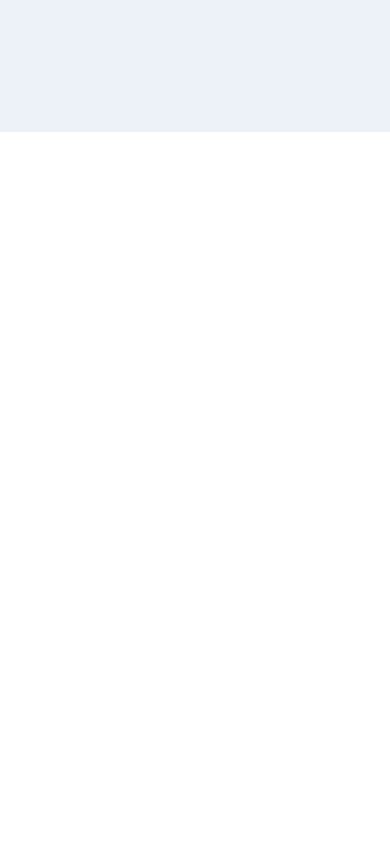
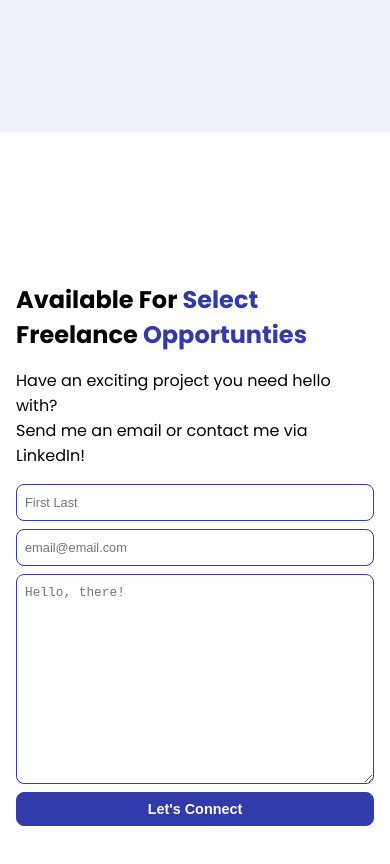
Before and after one commit to klam2k20/Portfolio, a React (Create React App) app in the folder frontend/: page / in a window 390 px wide. Shown: the part 2400-3264 px from the top of the page. Before the commit the page ends 2532 px from the top, so only its background shows below. Built offline with nearby package versions, Linux system fonts and the light colour scheme; no server answers.

Commit message:
Add contract form

```diff
--- a/frontend/src/App.js
+++ b/frontend/src/App.js
@@ -1,6 +1,6 @@
 import React from "react";
 
-import { Hero, About, Work } from "./containers/index";
+import { Hero, About, Work, Contact } from "./containers/index";
 import Navbar from "./components/Navbar/Navbar";
 import "./App.scss";
 
@@ -11,6 +11,7 @@ function App() {
       <Hero />
       <About />
       <Work />
+      <Contact />
     </div>
   );
 }
--- a/frontend/src/components/NavSidebar/NavSidebar.jsx
+++ b/frontend/src/components/NavSidebar/NavSidebar.jsx
@@ -2,7 +2,7 @@ import React from "react";
 import "./NavSidebar.scss";
 
 function NavSidebar({ activeId }) {
-  const links = ["home", "about", "work"];
+  const links = ["home", "about", "work", "contact"];
   return (
     <div className='app_navigation_sidebar'>
       {links.map((link) => (
--- a/frontend/src/components/Navbar/Navbar.js
+++ b/frontend/src/components/Navbar/Navbar.js
@@ -8,7 +8,7 @@ import images from "../../constants/images";
 
 function Navbar() {
   const [toggle, setToggle] = useState(false);
-  const links = ["home", "about", "work"];
+  const links = ["home", "about", "work", "contact"];
 
   return (
     <nav className='app_navbar'>
--- a/frontend/src/containers/Contact/Contact.js
+++ b/frontend/src/containers/Contact/Contact.js
@@ -3,7 +3,34 @@ import Wrapper from "../Wrapper/Wrapper";
 import "./Contact.scss";
 
 function Contact() {
-  return <h1 id='contact'>Contact</h1>;
+  return (
+    <div id='contact'>
+      <div className='app_contact-action'>
+        <h1 className='head_text'>
+          Available for <span>Select</span> <br /> Freelance <span>Opportunties</span>
+        </h1>
+        <span>
+          Have an exciting project you need hello with? <br />
+          Send me an email or contact me via LinkedIn!
+        </span>
+      </div>
+
+      <form
+        className='app_contact-form'
+        action='https://getform.io/f/43404f33-debe-4d9a-966c-ea26ad999562'
+        method='POST'>
+        <input type='text' name='name' placeholder='First Last' className='p_text' />
+        <input type='text' name='email' placeholder='email@email.com' className='p_text' />
+        <textarea
+          name='message'
+          placeholder='Hello, there!'
+          rows='10'
+          className='p_text'></textarea>
+
+        <button className='bold_text'>Let's Connect</button>
+      </form>
+    </div>
+  );
 }
 
-export default Wrapper(Contact, "contact");
+export default Wrapper(Contact, "contact", "app_whitebg");
--- a/frontend/src/containers/Contact/Contact.scss
+++ b/frontend/src/containers/Contact/Contact.scss
@@ -3,4 +3,58 @@
   display: flex;
   justify-content: center;
   align-items: center;
+  gap: 2rem;
+  padding: 3rem 6rem;
+
+  @media screen and (max-width: 768px) {
+    padding: 1rem 2rem;
+    gap: 1rem;
+    flex-direction: column;
+  }
+
+  @media screen and (max-width: 450px) {
+    padding: 0.5rem 1rem;
+  }
 }
+
+.app_contact-action {
+  display: flex;
+  flex-direction: column;
+  align-items: flex-start;
+  gap: 1rem;
+
+  h1 {
+    text-align: left;
+  }
+}
+
+.app_contact-form {
+  display: flex;
+  flex-direction: column;
+  align-items: center;
+  gap: 0.5rem;
+  width: 100%;
+
+  input,
+  textarea,
+  button {
+    width: 75%;
+    padding: 0.5rem;
+    border: 1px solid var(--secondary-color);
+    border-radius: 0.5rem;
+
+    &:focus {
+      outline: none;
+    }
+
+    @media screen and (max-width: 768px) {
+      width: 100%;
+    }
+  }
+
+  button {
+    background-color: var(--secondary-color);
+    color: var(--white-color);
+    text-align: center;
+  }
+}
--- a/frontend/src/containers/Work/Work.scss
+++ b/frontend/src/containers/Work/Work.scss
@@ -13,7 +13,7 @@
   }
 
   @media screen and (max-width: 450px) {
-    padding: 0.5rem 1rem;
+    padding: 1rem;
   }
 }
 
```
